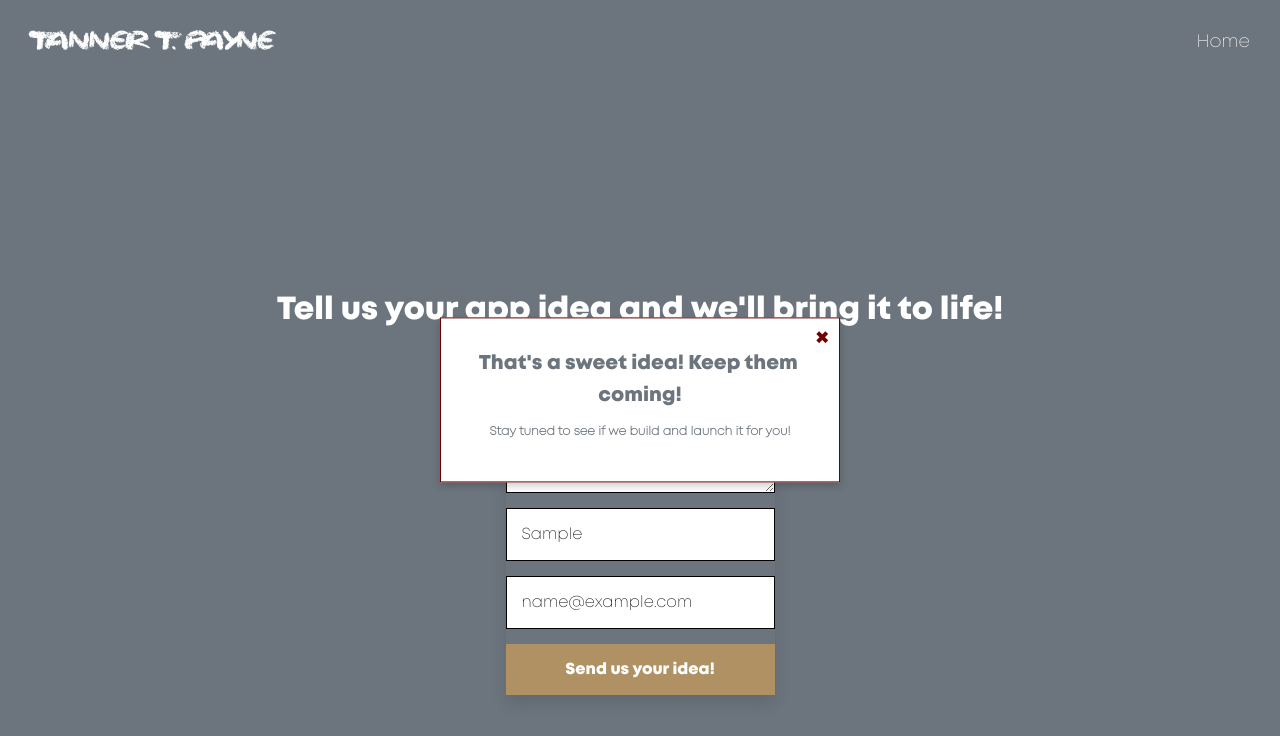
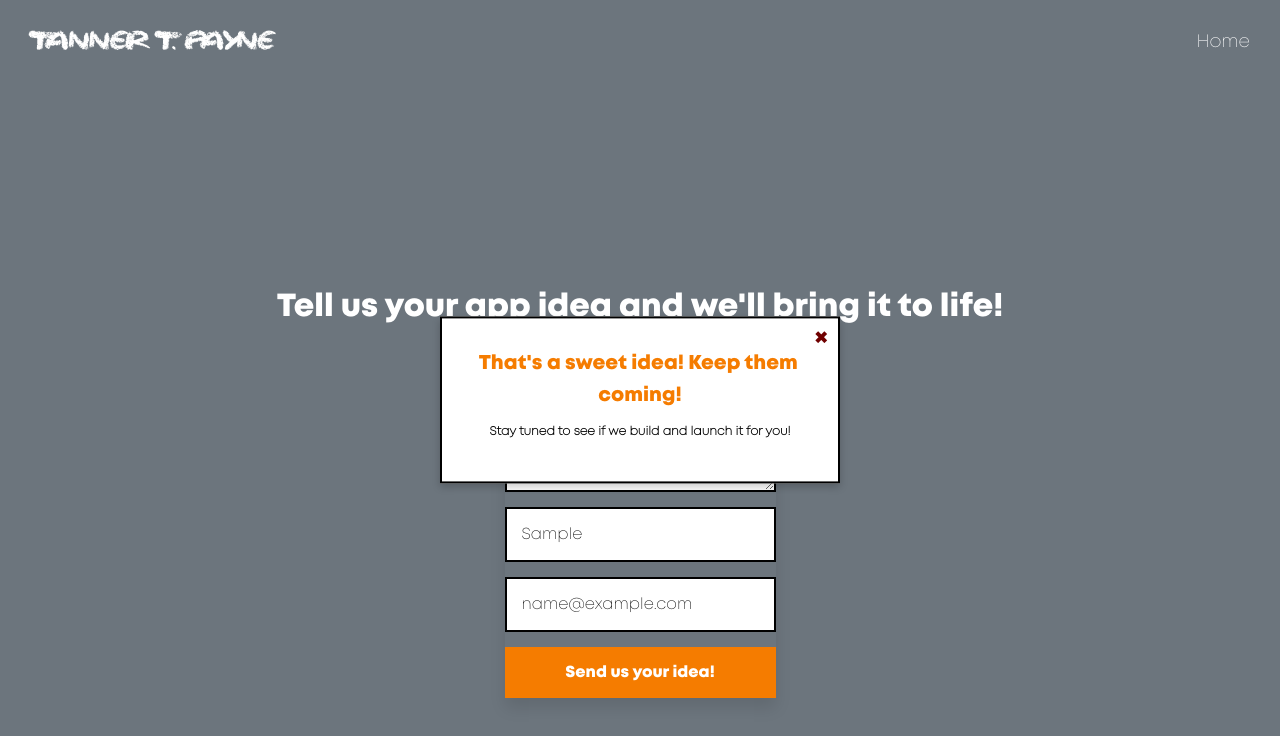
Before and after one commit to tannertpayne/personalwebsite, a plain HTML site: page index.html in a window 1280 px wide. Both pictures are taken after typing "Sample", "Sample", "name@example.com" into the empty fields and a click on the button "Send us your idea!". Drawn offline with Linux system fonts and the light colour scheme; no server answers.

Commit message:
Update styles.css

```diff
--- a/styles.css
+++ b/styles.css
@@ -22,7 +22,7 @@ font-family: montheavy;
 body {
     font-family: montheavy;
     background-color: #6C757D; /* Primary dark green */
-    color: #ffffff; /* Accent color */
+    color: #6C757D; /* Accent color */
     line-height: 1.6;
     padding: 20px;
     transition: all 0.3s ease;
@@ -75,7 +75,7 @@ nav a {
 }
 
 nav a:hover {
-    color: #700000; /* Secondary color */
+    color: #AF9164; /* Secondary color */
 }
 
 /* Mobile Navigation */
@@ -108,12 +108,12 @@ section {
     margin: auto;
     text-align: center;
     transition: opacity 0.3s ease;
-    color: #700000; /* Accent color */
+    color: white; /* Accent color */
 }
 
 section#home {
     background-color: #6C757D; /* Primary dark green */
-    color: #F7F3E3; /* Accent color */
+    color: white; /* Accent color */
     height: 100vh;
     display: flex;
     flex-direction: column;
@@ -153,7 +153,7 @@ input, textarea, button {
 
 input, textarea {
     background-color: white; /* Light accent color */
-    border: 1px solid black; /* Accent color */
+    border: 2px solid black; /* Accent color */
 }
 
 ::placeholder {
@@ -161,7 +161,7 @@ input, textarea {
 }
 
 button {
-    background-color: #AF9164; /* Secondary color */
+    background-color: #F57C00; /* Secondary color */
     color: white; /* Light accent color */
     cursor: pointer;
     transition: background-color 0.3s ease;
@@ -237,7 +237,7 @@ button:hover {
 
 /* About Me Page */
 #about {
-    background-color: #6C757D; /* Primary dark green */
+    background-color: #002400; /* Primary dark green */
     padding: 100px 20px 60px;
     max-width: 800px;
     margin: auto;
@@ -279,11 +279,11 @@ p {
     background-color: white; /* Accent color */
     margin: auto;
     padding: 20px;
-    border: 1px solid #700000; /* Secondary color */
+    border: 2px solid black; /* Secondary color */
     width: 80%;
     max-width: 400px;
     text-align: center;
-    color: #6C757D; /* Primary dark green color */
+    color: black; /* Primary dark green color */
     box-shadow: 0px 4px 8px rgba(0, 0, 0, 0.2);
     z-index: 9999;
   }
@@ -292,6 +292,7 @@ p {
     margin-top: 10px;
     font-family: montheavy;
     font-size: 20px;
+    color: #F57C00;
   }
 
   h4 {
@@ -312,7 +313,7 @@ p {
 
   .close:hover,
   .close:focus {
-    color: #6C757D; /* Primary dark green color */
+    color: black; /* Primary dark green color */
     text-decoration: none;
     cursor: pointer;
   }
```
